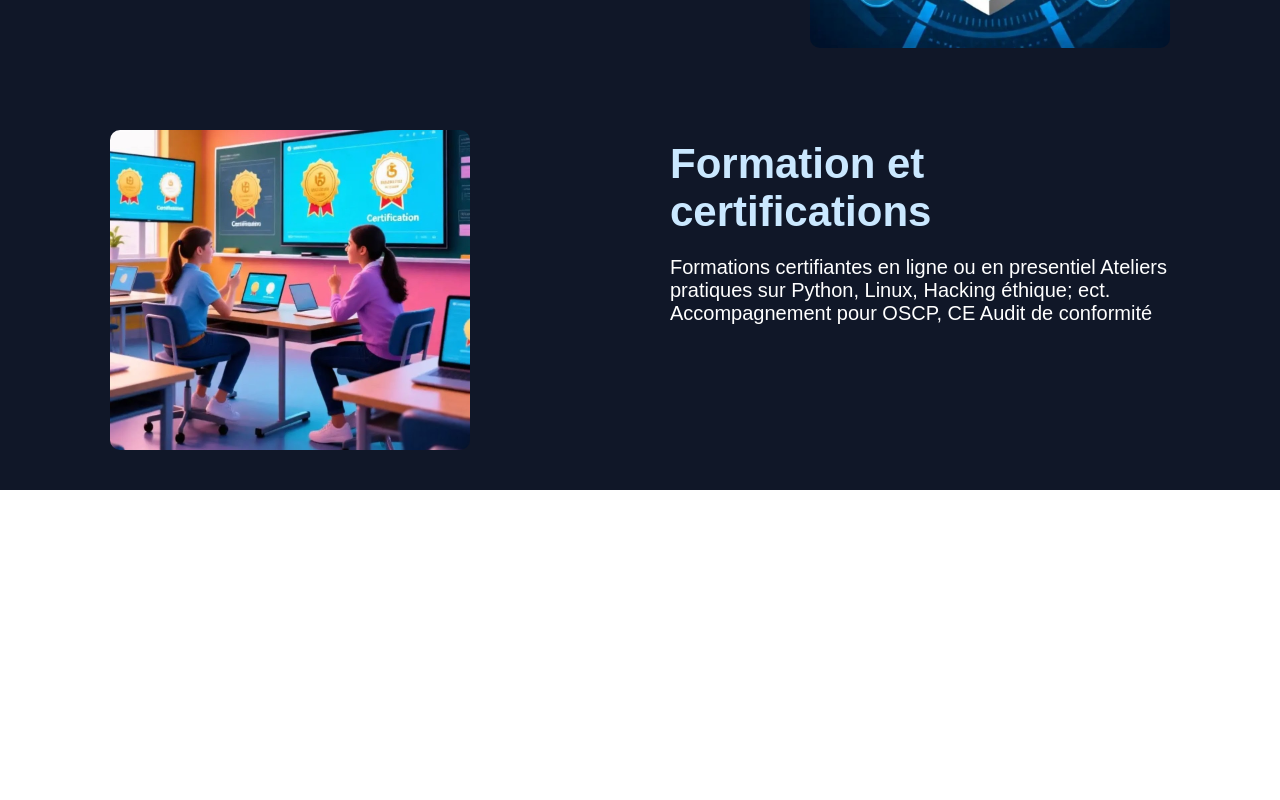
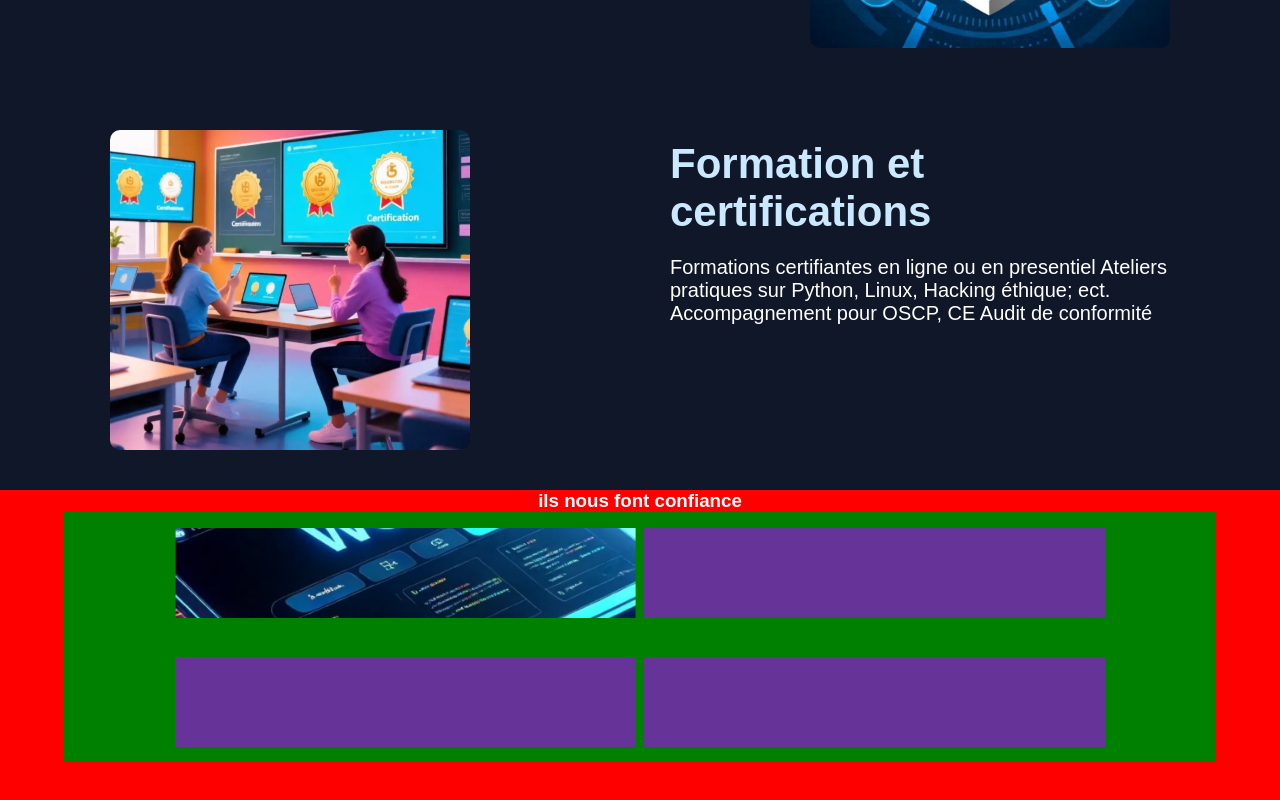
Before and after one commit to Shadow8021/simpleReactWebSIte, a React (Vite) app: page / in a window 1280 px wide. Shown: the part 1682-2482 px from the top of the page. Before the commit the page ends 2172 px from the top, so only its background shows below. Built offline with nearby package versions, Linux system fonts and the light colour scheme.

Commit message:
fin du de la partie css branding

```diff
--- a/src/App.jsx
+++ b/src/App.jsx
@@ -3,6 +3,7 @@ import NavBar from './components/Navbar/Navbar'
 import HeroSection from "./components/HeroSection/HeroSection"
 import About from "./components/About/About"
 import { Services } from './components/Servicess/Services'
+import Branding from "./components/Branding/Branding"
 
 function App() {
 
@@ -12,6 +13,7 @@ function App() {
       <HeroSection />
       <About />
       <Services />
+      <Branding />
 
     </>
   )
--- /dev/null
+++ b/src/assets/images/partenaire/partenaires.jsx
@@ -0,0 +1 @@
+import google from "./googllogo.svg.png"
--- a/src/components/Branding/Branding.css
+++ b/src/components/Branding/Branding.css
@@ -0,0 +1,36 @@
+.branding {
+    background-color: red;
+    flex-flow: row wrap;
+    height: 500px;
+    place-items: center;
+}
+
+.contain {
+    background-color: green;
+    width: calc(90%);
+    height: 50%;
+    display: flex;
+    flex-wrap: wrap;
+    flex-direction: row;
+    justify-content: center;
+    place-items: center;
+    gap: 8px;
+
+
+
+}
+
+.logopart {
+    min-width: 200Px;
+    width: 40%;
+    height: 90px;
+    background-color: rebeccapurple;
+    position: relative;
+}
+
+.logoimg {
+    position: absolute;
+    width: 100%;
+    height: 100%;
+    object-fit: cover;
+}
--- a/src/components/Branding/Branding.jsx
+++ b/src/components/Branding/Branding.jsx
@@ -0,0 +1,18 @@
+import "./Branding.css"
+import image3 from "../../assets/images/services/img3.png"
+
+export default function Branding() {
+    return (
+        <div className="branding">
+            <h3>ils nous font confiance</h3>
+            <div className="contain">
+                <div className="logopart">
+                    <img className="logoimg" src={image3} alt="logo" />
+                </div>
+                <div className="logopart"></div>
+                <div className="logopart"></div>
+                <div className="logopart"></div>
+            </div>
+        </div>
+    )
+}
```
